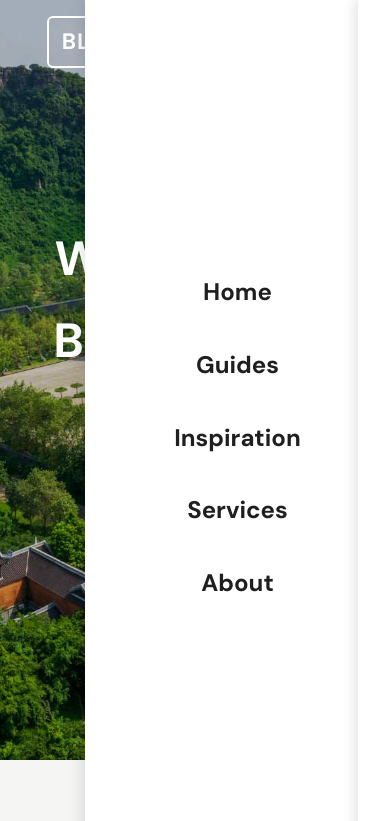
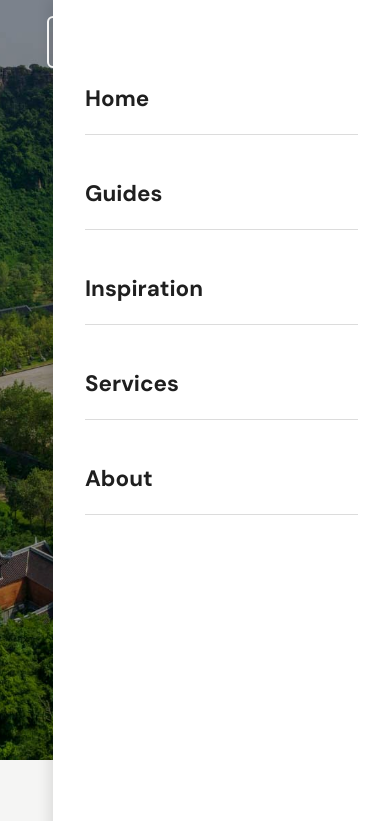
Before and after one commit to Blake-Porter/blake-porter.com, an Eleventy site: page index.html in a window 390 px wide. Both pictures are taken after a click on the button "Toggle menu". Shown: the top 821 px of the page. Built offline with nearby package versions, Linux system fonts and the light colour scheme; Eleventy itself is replaced by a stand-in of ours; files that its build step writes are made by us from their sources.

Commit message:
buger menu failure

```diff
--- a/resources/css/style.css
+++ b/resources/css/style.css
@@ -153,7 +153,7 @@ hr {
   content: '';
   position: absolute;
   inset: 0;
-  background: rgba(0, 0, 0, 0.2);
+  background: rgba(0, 0, 0, 0.4);
   z-index: 1;
 }
 
@@ -233,80 +233,19 @@ hr {
   color: var(--primary-green);
 }
 
-/* Mobile Navigation */
-@media (max-width: 768px) {
-  .nav-links {
-    display: none;
-    flex-direction: column;
-    background: white;
-    position: absolute;
-    top: 70px;
-    right: 20px;
-    border: 1px solid var(--border-light);
-    padding: 1rem;
-    border-radius: 8px;
-    box-shadow: 0 6px 18px rgba(0, 0, 0, 0.1);
-    opacity: 0;
-    transition: opacity 0.3s ease;
-  }
-
-  .nav-links.active {
-    display: flex;
-    opacity: 1;
-  }
-
-  .burger {
-    display: flex;
-    flex-direction: column;
-    justify-content: space-between;
-    width: 25px;
-    height: 18px;
-    cursor: pointer;
-    background: none;
-    border: none;
-    padding: 0;
-  }
-
-  .burger .line {
-    width: 100%;
-    height: 3px;
-    background: var(--text-dark);
-    border-radius: 2px;
-    transition: transform 0.3s ease, opacity 0.3s ease;
-  }
-
-  .burger.active .line:nth-child(1) {
-    transform: rotate(45deg) translate(5px, 5px);
-  }
-
-  .burger.active .line:nth-child(2) {
-    opacity: 0;
-  }
-
-  .burger.active .line:nth-child(3) {
-    transform: rotate(-45deg) translate(5px, -5px);
-  }
-}
-
-@media (min-width: 769px) {
-  .burger {
-    display: none;
-  }
-}
-
 /* Slide-out Mobile Menu */
 .mobile-menu {
   position: fixed;
   top: 0;
-  right: -70%;
+  right: -100%;
   width: 70%;
   height: 100%;
   background: white;
   box-shadow: -4px 0 12px rgba(0,0,0,0.1);
-  padding: 2rem 1rem;
+  padding: 4rem 2rem;
   display: flex;
   flex-direction: column;
-  justify-content: center;
+  justify-content: flex-start;
   transition: right 0.3s ease;
   z-index: 200;
 }
@@ -322,18 +261,70 @@ hr {
 }
 
 .mobile-nav-links li {
-  margin-bottom: 2rem;
-  text-align: center;
+  margin-bottom: 1.5rem;
+  text-align: left;
 }
 
 .mobile-nav-links li a {
+  display: block;
+  padding: 1rem 0;
   color: var(--text-dark);
-  font-size: 1.5rem;
+  font-size: 1.4rem;
   font-weight: 600;
   text-decoration: none;
+  border-bottom: 1px solid var(--border-light);
   transition: color 0.3s;
 }
 
 .mobile-nav-links li a:hover {
   color: var(--primary-green);
 }
+
+@media (max-width: 768px) {
+  .nav-links {
+    display: none;
+  }
+}
+
+@media (min-width: 769px) {
+  .burger {
+    display: none;
+  }
+}
+
+.burger {
+  display: flex;
+  flex-direction: column;
+  justify-content: space-between;
+  width: 24px;
+  height: 18px;
+  background: none;
+  border: none;
+  cursor: pointer;
+  z-index: 300;
+}
+
+.burger .line {
+  height: 3px;
+  width: 100%;
+  background-color: var(--text-dark);
+  border-radius: 2px;
+  transition: all 0.3s ease;
+  background-color: var(--text-dark);
+}
+
+.special-homepage-header .burger .line {
+  background-color: white;
+}
+
+.burger.active .line:nth-child(1) {
+  transform: rotate(45deg) translate(5px, 5px);
+}
+
+.burger.active .line:nth-child(2) {
+  opacity: 0;
+}
+
+.burger.active .line:nth-child(3) {
+  transform: rotate(-45deg) translate(5px, -5px);
+}
--- a/resources/js/main.js
+++ b/resources/js/main.js
@@ -16,31 +16,17 @@ if (path && path !== '' && path !== 'index.html') {
   document.body.classList.add('subpage');
 }
 
-// Night-mode switcher (inspiration style)
+// Night-mode switcher (for inspiration page only)
 const switcher = document.querySelector('.js-night-mode-trigger');
 if (switcher) {
   switcher.addEventListener('click', () => {
-    // Toggle the dark-mode class on <html>
     const enableDark = switcher.getAttribute('data-theme') === 'light';
     document.documentElement.classList.toggle('dark-mode', enableDark);
-
-    // Update the switcher’s own state
     switcher.setAttribute('data-theme', enableDark ? 'dark' : 'light');
   });
 }
 
-// Mobile Navigation Toggle
-const menuToggle = document.querySelector('.js-menu-toggle');
-const navLinks = document.querySelector('.nav-links');
-const burger = document.querySelector('.burger');
-
-if (menuToggle && navLinks && burger) {
-  menuToggle.addEventListener('click', () => {
-    navLinks.classList.toggle('active');
-    burger.classList.toggle('active');
-  });
-}
-
+// Mobile Menu Toggle
 document.addEventListener('DOMContentLoaded', () => {
   const burger = document.querySelector('.burger');
   const mobileMenu = document.getElementById('mobileMenu');
@@ -51,7 +37,7 @@ document.addEventListener('DOMContentLoaded', () => {
       mobileMenu.classList.toggle('active');
     });
 
-    // New: Close menu when clicking outside
+    // Close mobile menu when clicking outside
     document.addEventListener('click', (e) => {
       const target = e.target;
       if (!mobileMenu.contains(target) && !burger.contains(target)) {
```
Also changed, not shown: _includes/partials/header.html (+16 -3 lines), index.html (+3 -1 lines). Lines whose indentation alone changed are shown as unchanged.
